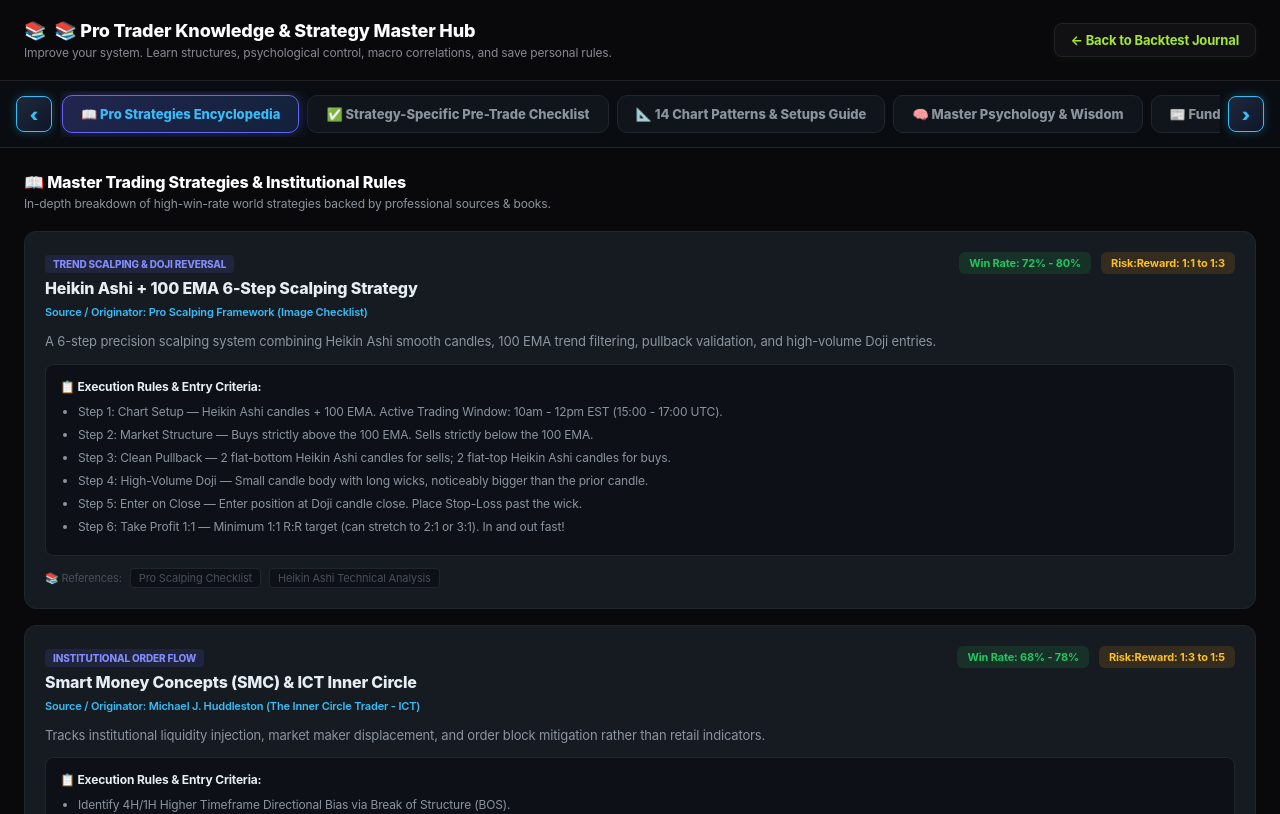
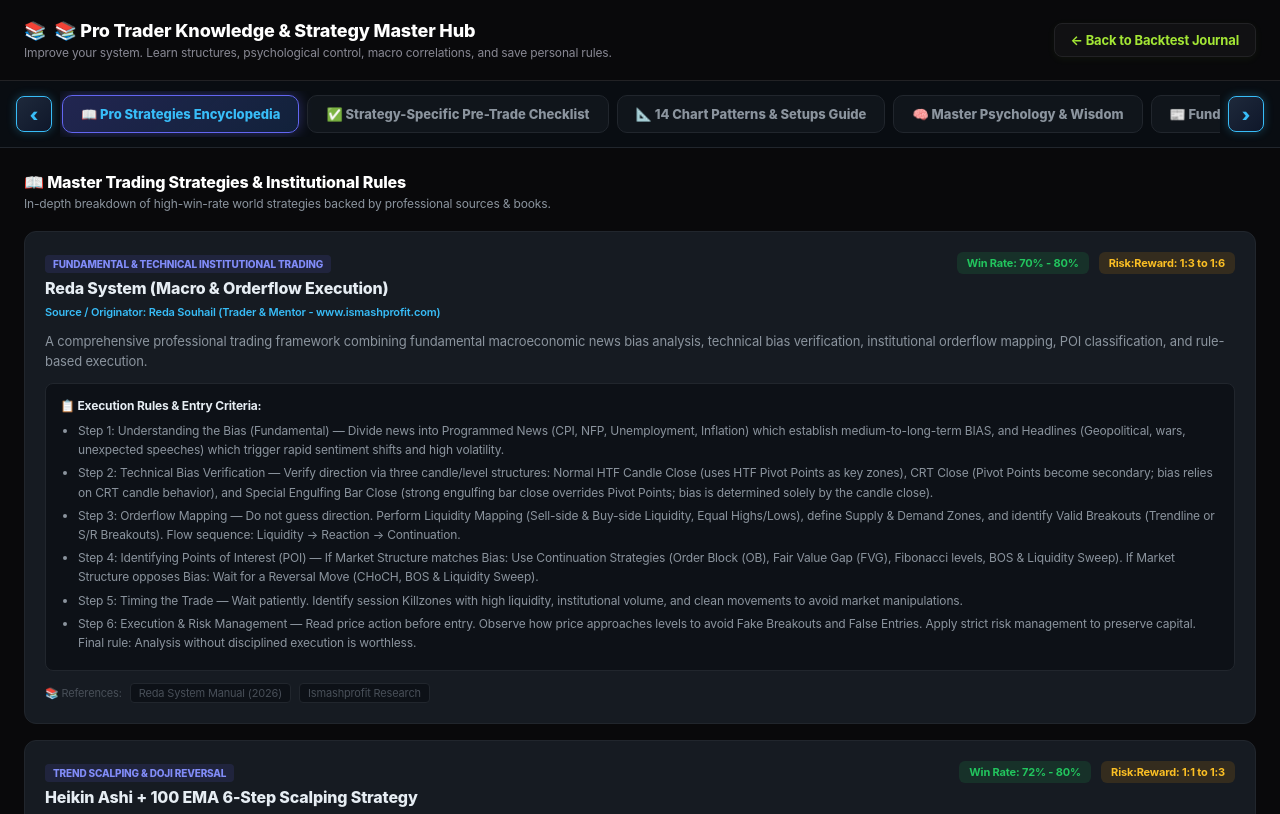
Before and after one commit to bag-bags/trading-backtest-journal-nextjs, a Next.js app: page /knowledge in a window 1280 px wide. Shown: the top 814 px of the page. Built offline with nearby package versions, Linux system fonts and the light colour scheme.

Commit message:
feat: add Reda System strategy to ENCYCLOPEDIA_STRATEGIES in KnowledgeModal

```diff
--- a/app/components/KnowledgeModal.jsx
+++ b/app/components/KnowledgeModal.jsx
@@ -915,6 +915,23 @@ const CHART_SETUPS_GUIDE = [
 ];
 
 const ENCYCLOPEDIA_STRATEGIES = [
+  {
+    name: "Reda System (Macro & Orderflow Execution)",
+    category: "Fundamental & Technical Institutional Trading",
+    authorSource: "Reda Souhail (Trader & Mentor - www.ismashprofit.com)",
+    description: "A comprehensive professional trading framework combining fundamental macroeconomic news bias analysis, technical bias verification, institutional orderflow mapping, POI classification, and rule-based execution.",
+    rules: [
+      "Step 1: Understanding the Bias (Fundamental) — Divide news into Programmed News (CPI, NFP, Unemployment, Inflation) which establish medium-to-long-term BIAS, and Headlines (Geopolitical, wars, unexpected speeches) which trigger rapid sentiment shifts and high volatility.",
+      "Step 2: Technical Bias Verification — Verify direction via three candle/level structures: Normal HTF Candle Close (uses HTF Pivot Points as key zones), CRT Close (Pivot Points become secondary; bias relies on CRT candle behavior), and Special Engulfing Bar Close (strong engulfing bar close overrides Pivot Points; bias is determined solely by the candle close).",
+      "Step 3: Orderflow Mapping — Do not guess direction. Perform Liquidity Mapping (Sell-side & Buy-side Liquidity, Equal Highs/Lows), define Supply & Demand Zones, and identify Valid Breakouts (Trendline or S/R Breakouts). Flow sequence: Liquidity → Reaction → Continuation.",
+      "Step 4: Identifying Points of Interest (POI) — If Market Structure matches Bias: Use Continuation Strategies (Order Block (OB), Fair Value Gap (FVG), Fibonacci levels, BOS & Liquidity Sweep). If Market Structure opposes Bias: Wait for a Reversal Move (CHoCH, BOS & Liquidity Sweep).",
+      "Step 5: Timing the Trade — Wait patiently. Identify session Killzones with high liquidity, institutional volume, and clean movements to avoid market manipulations.",
+      "Step 6: Execution & Risk Management — Read price action before entry. Observe how price approaches levels to avoid Fake Breakouts and False Entries. Apply strict risk management to preserve capital. Final rule: Analysis without disciplined execution is worthless."
+    ],
+    winRateExpectation: "70% - 80%",
+    avgRiskReward: "1:3 to 1:6",
+    citations: ["Reda System Manual (2026)", "Ismashprofit Research"]
+  },
   {
     name: "Heikin Ashi + 100 EMA 6-Step Scalping Strategy",
     category: "Trend Scalping & Doji Reversal",
```
